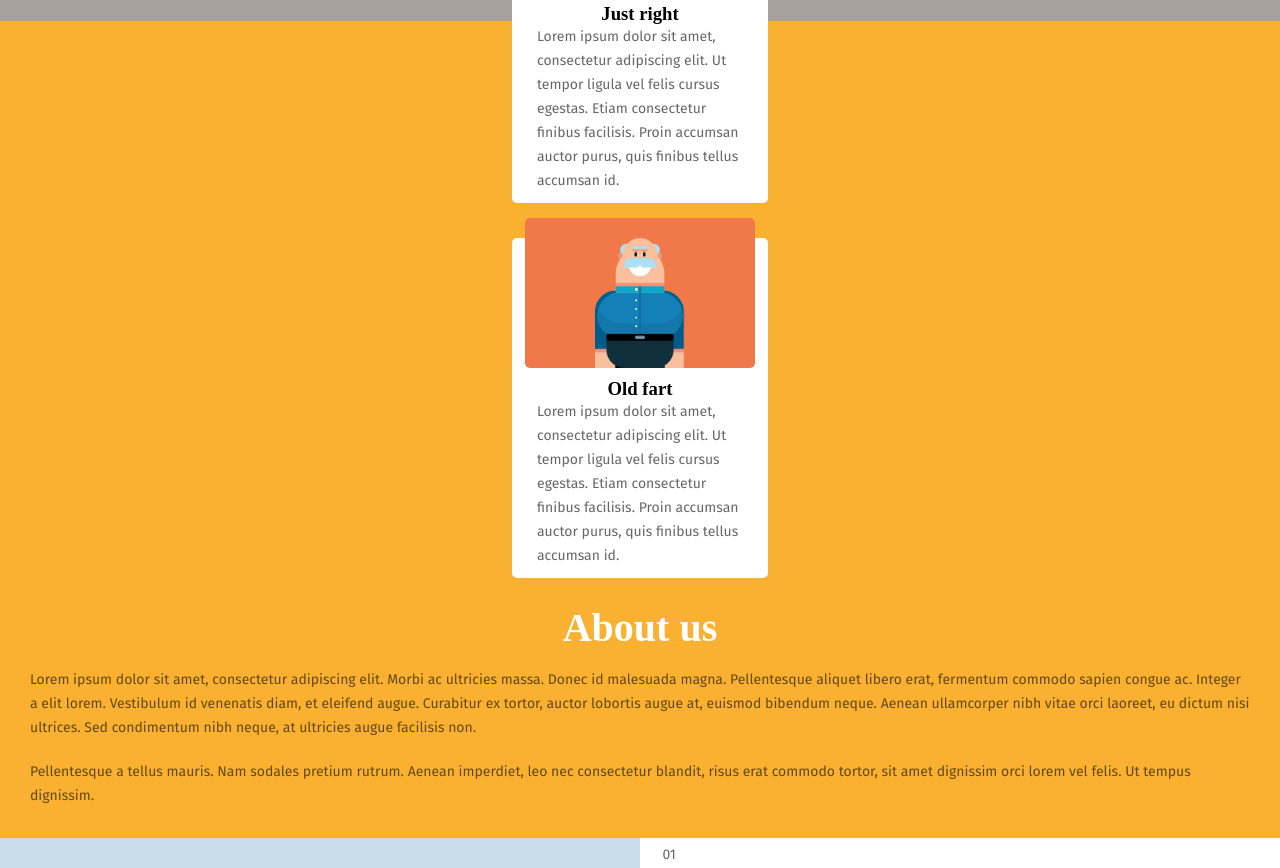
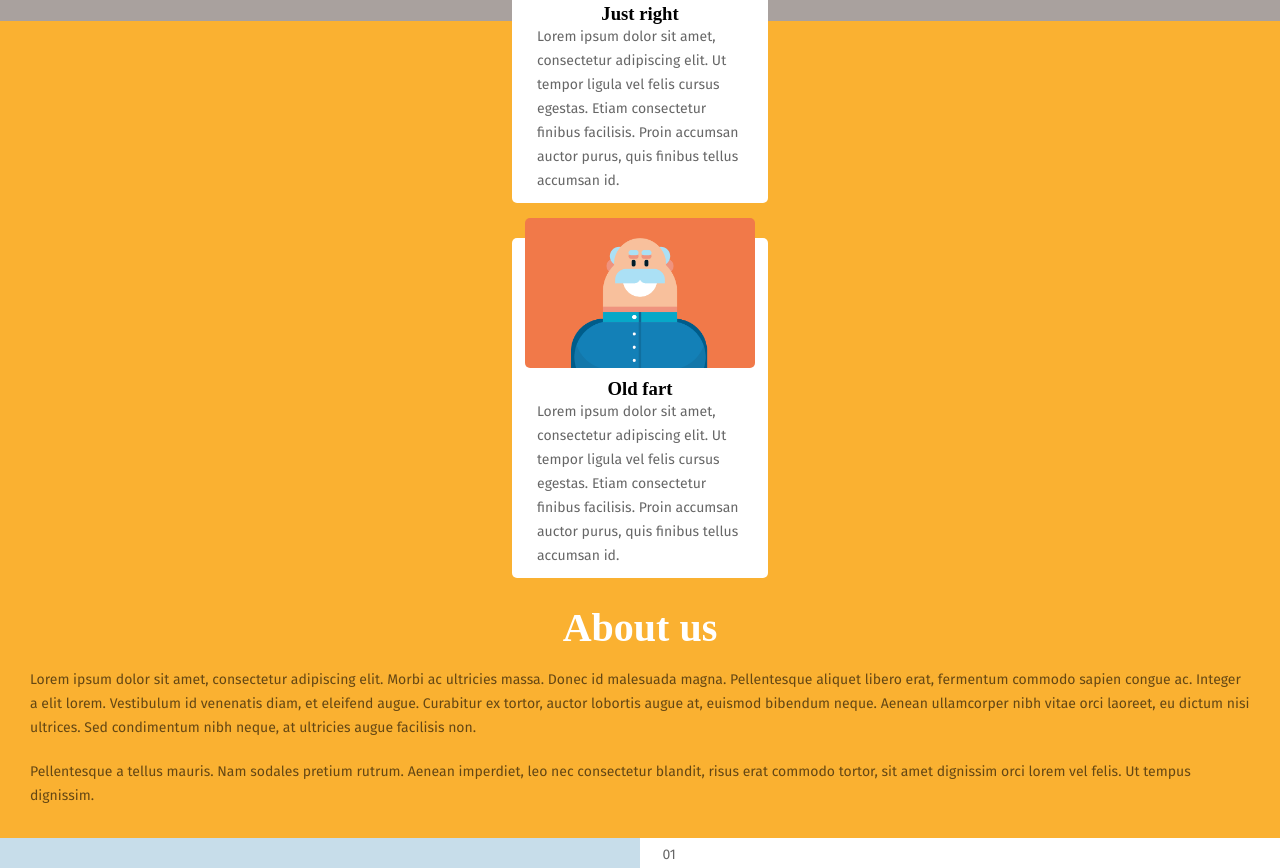
Before and after one commit to jensengbg-jakob-reesalu/LayoutProjectOvning, a plain HTML site: page index.html in a window 1280 px wide. Shown: the part 1892-2760 px from the top of the page. Drawn offline with Linux system fonts and the light colour scheme; a web font is replaced by a local one.

Commit message:
Fixed: card3 background-size

```diff
--- a/css/style.css
+++ b/css/style.css
@@ -237,6 +237,7 @@ h1, h2, h3 {
     background-image: url(../img/old.png);
     background-color: #F17949;
     background-position-y: 20px;
+    background-size: 60%;
 }
 
 .yellow {
```
